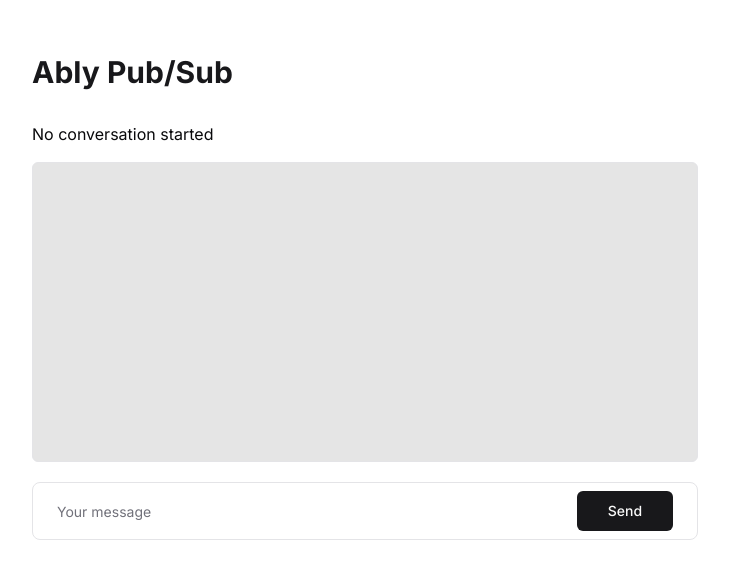
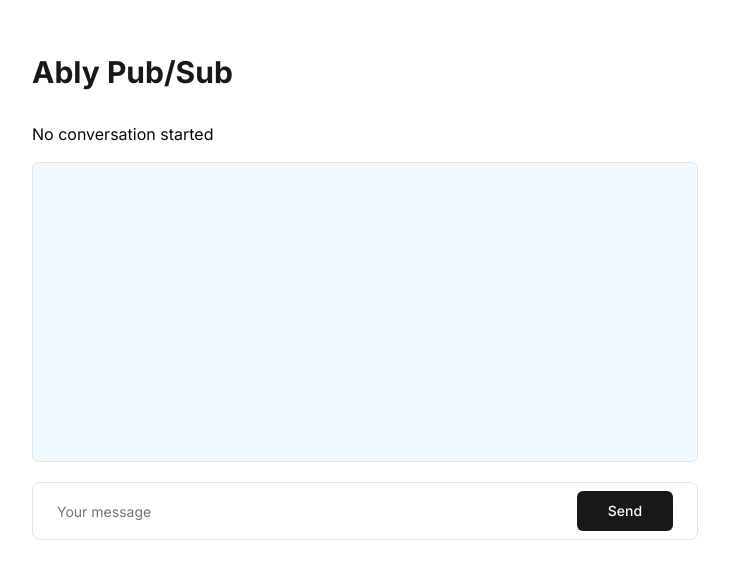
Before and after one commit to trace2798/ably-realtimechat, a Next.js app: page / in a window 1280 px wide. Shown: the part 113-692 px from the top of the page, without its empty margins (275-1004 px from the left). Built offline with nearby package versions, Linux system fonts and the light colour scheme.

Commit message:
fixed scrolling issue

```diff
--- a/components/form.tsx
+++ b/components/form.tsx
@@ -1,5 +1,12 @@
 "use client";
-import { MouseEventHandler, MouseEvent, useEffect, useState } from "react";
+import {
+  MouseEventHandler,
+  MouseEvent,
+  useEffect,
+  useState,
+  useRef,
+  ElementRef,
+} from "react";
 
 import axios, { AxiosError } from "axios";
 import { useForm } from "react-hook-form";
@@ -34,6 +41,10 @@ const ConversationForm = ({}) => {
   const { toast } = useToast();
   //   const [messages, setMessages] = useState<string>("A message");
   const [messages, setMessages] = useState<string[]>([]);
+  const scrollRef = useRef<ElementRef<"div">>(null);
+  useEffect(() => {
+    scrollRef?.current?.scrollIntoView({ behavior: "smooth" });
+  }, [messages.length]);
 
   const params = useParams();
   const form = useForm<z.infer<typeof formSchema>>({
@@ -42,7 +53,6 @@ const ConversationForm = ({}) => {
       text: "",
     },
   });
-
 
   const isLoading = form.formState.isSubmitting;
   //   const [channel, setChannel] =
@@ -66,7 +76,7 @@ const ConversationForm = ({}) => {
       //   const message = `${form.getValues().text} @ ${new Date().toISOString()}`;
       //   channel.publish("update-from-client", { text: message });
       const requestData = JSON.parse(response.config.data);
-      setMessages((messages) => [...messages, requestData.text, ]);
+      setMessages((messages) => [...messages, requestData.text]);
       form.reset();
       toast({
         title: "Answer Generated",
@@ -89,7 +99,7 @@ const ConversationForm = ({}) => {
           <h1>No conversation started</h1>
         )}
         {/* <div className="flex flex-col-reverse gap-y-4">{messages}</div> */}
-        <ScrollArea className="h-[300px] rounded-md border flex flex-col-reverse py-5 bg-neutral-200">
+        <ScrollArea className="h-[300px] rounded-md border flex flex-col-reverse py-5 bg-sky-50">
           {messages.map((message: string, index: any) => (
             <div key={index} className="my-3">
               <h1 className="p-1 rounded-lg bg-indigo-400 max-w-[150px] ml-2">
@@ -97,6 +107,7 @@ const ConversationForm = ({}) => {
               </h1>
             </div>
           ))}
+          <div ref={scrollRef} />
         </ScrollArea>
       </div>
       <div className="mt-5">
```
